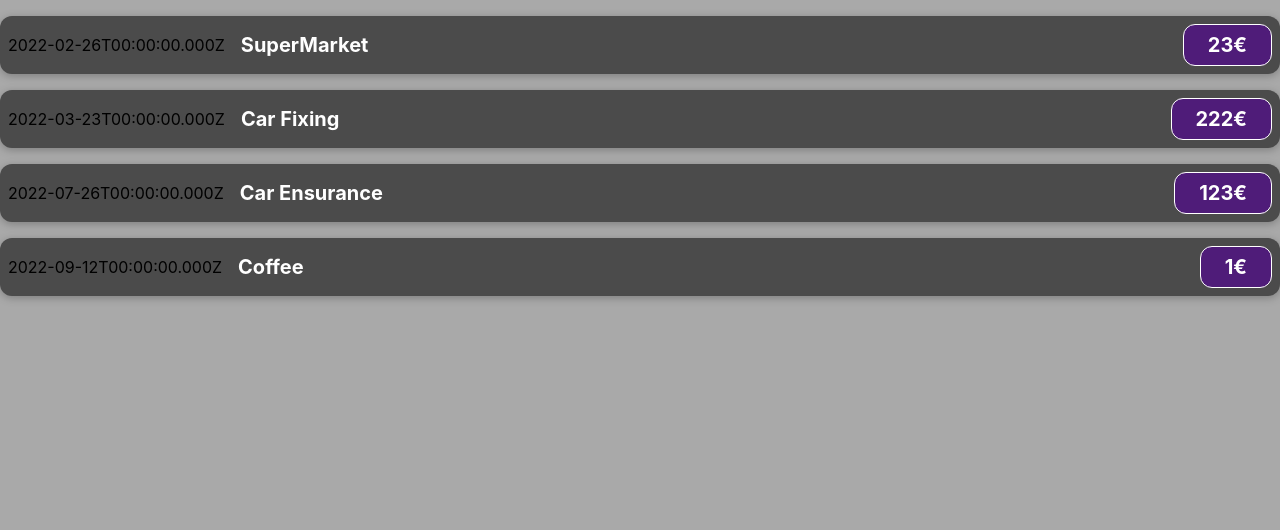
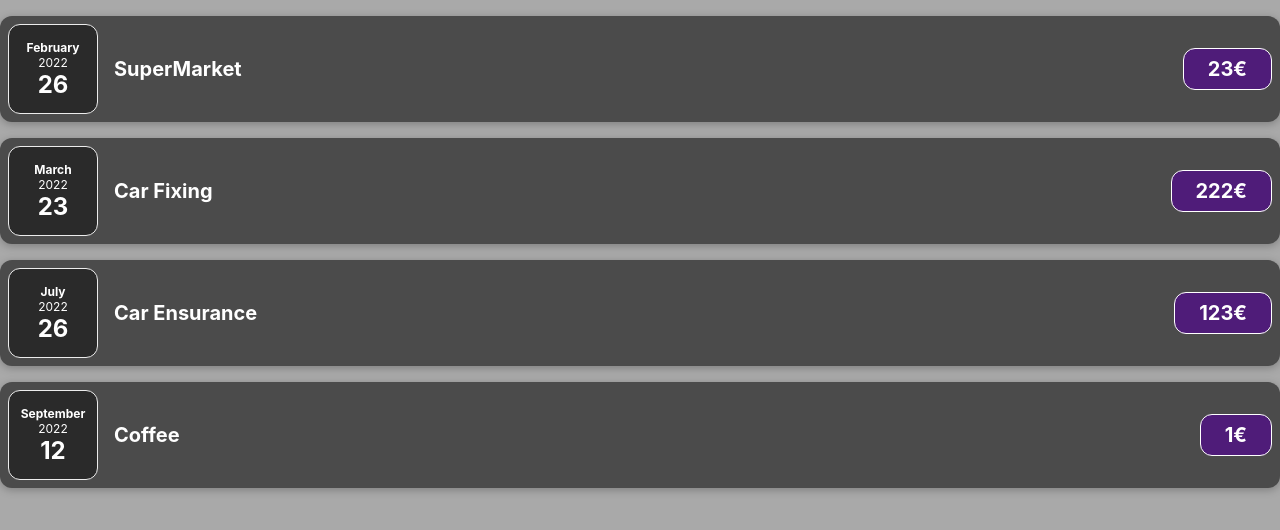
Before and after one commit to JavierFananasNaya/React-Expense-tracker, a React (Create React App) app in the folder my-app/: page / in a window 1280 px wide. Shown: the top 530 px of the page. Built offline with nearby package versions, Linux system fonts and the light colour scheme.

Commit message:
spliting and styling components

```diff
--- a/my-app/src/App.js
+++ b/my-app/src/App.js
@@ -11,10 +11,10 @@
 
   return (
     <div>
-      <ExpenseItem title={expenses[0].title} amount={expenses[0].amount} date={expenses[0].date}></ExpenseItem>
-      <ExpenseItem title={expenses[1].title} amount={expenses[1].amount} date={expenses[1].date}></ExpenseItem>
-      <ExpenseItem title={expenses[2].title} amount={expenses[2].amount} date={expenses[2].date}></ExpenseItem>
-      <ExpenseItem title={expenses[3].title} amount={expenses[3].amount} date={expenses[3].date}></ExpenseItem>
+      <ExpenseItem title={expenses[0].title} amount={expenses[0].amount} date={expenses[0].date}/>
+      <ExpenseItem title={expenses[1].title} amount={expenses[1].amount} date={expenses[1].date}/>
+      <ExpenseItem title={expenses[2].title} amount={expenses[2].amount} date={expenses[2].date}/>
+      <ExpenseItem title={expenses[3].title} amount={expenses[3].amount} date={expenses[3].date}/>
     </div>
   );
 }
--- /dev/null
+++ b/my-app/src/components/ExpenseDate.css
@@ -0,0 +1,26 @@
+.expense-date {
+    display: flex;
+    flex-direction: column;
+    width: 5.5rem;
+    height: 5.5rem;
+    border: 1px solid #ececec;
+    background-color: #2a2a2a;
+    color: white;
+    border-radius: 12px;
+    align-items: center;
+    justify-content: center;
+}
+
+.expense-date__moth {
+    font-size: 0.75rem;
+    font-weight: bold;
+}
+
+.expense-date__year {
+    font-size: 0.75rem;
+}
+
+.expense-date__day {
+    font-size: 1.5rem;
+    font-weight: bold;
+}
--- /dev/null
+++ b/my-app/src/components/ExpenseDate.js
@@ -0,0 +1,17 @@
+import './ExpenseDate.css'
+
+function ExpenseDate(props) {
+  const month = props.date.toLocaleString("en-US", { month: "long" });
+  const day = props.date.toLocaleString("en-US", { day: "2-digit" });
+  const year = props.date.getFullYear();
+
+  return (
+    <div className="expense-date">
+      <div className="expense-date__moth">{month}</div>
+      <div className="expense-date__year">{year}</div>
+      <div className="expense-date__day">{day}</div>
+    </div>
+  );
+}
+
+export default ExpenseDate;
--- a/my-app/src/components/ExpenseItem.js
+++ b/my-app/src/components/ExpenseItem.js
@@ -1,9 +1,11 @@
-import './ExpenseItem.css'
+import "./ExpenseItem.css";
+import ExpenseDate from "./ExpenseDate";
 
 function ExpenseItem(props) {
+
   return (
     <div className="expense-item">
-      <div>{props.date.toISOString()}</div>
+      <ExpenseDate date={props.date}/>
       <div className="expense-item__description">
         <h2>{props.title}</h2>
         <div className="expense-item__price">{props.amount}€</div>
```
